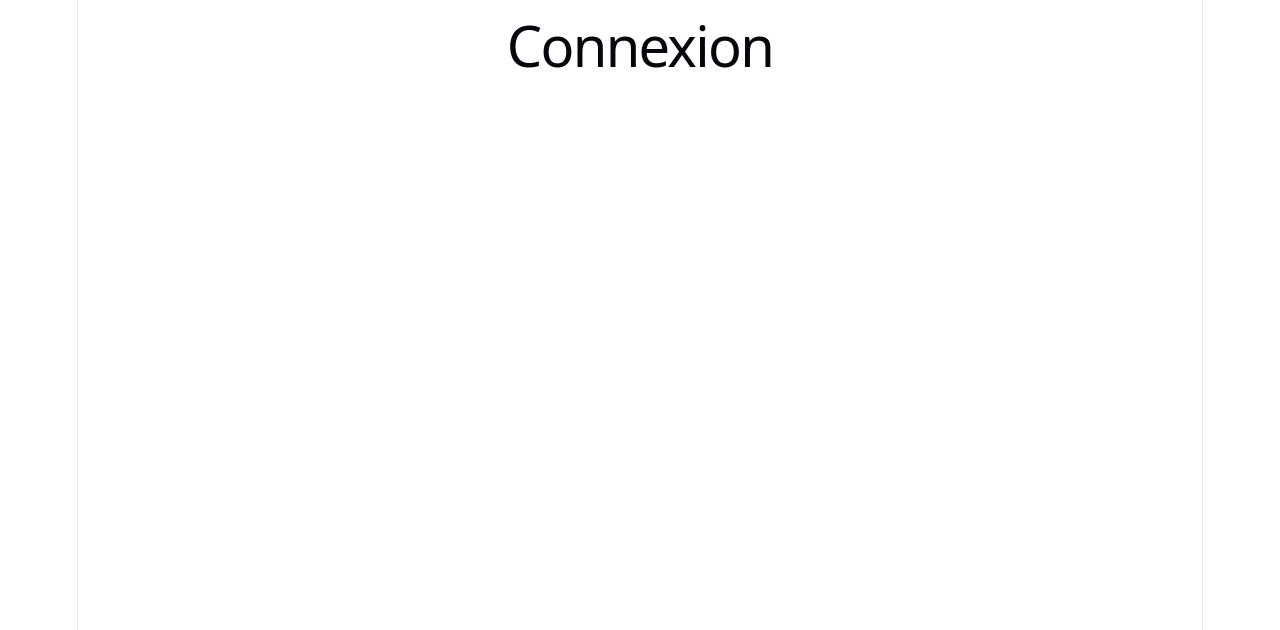
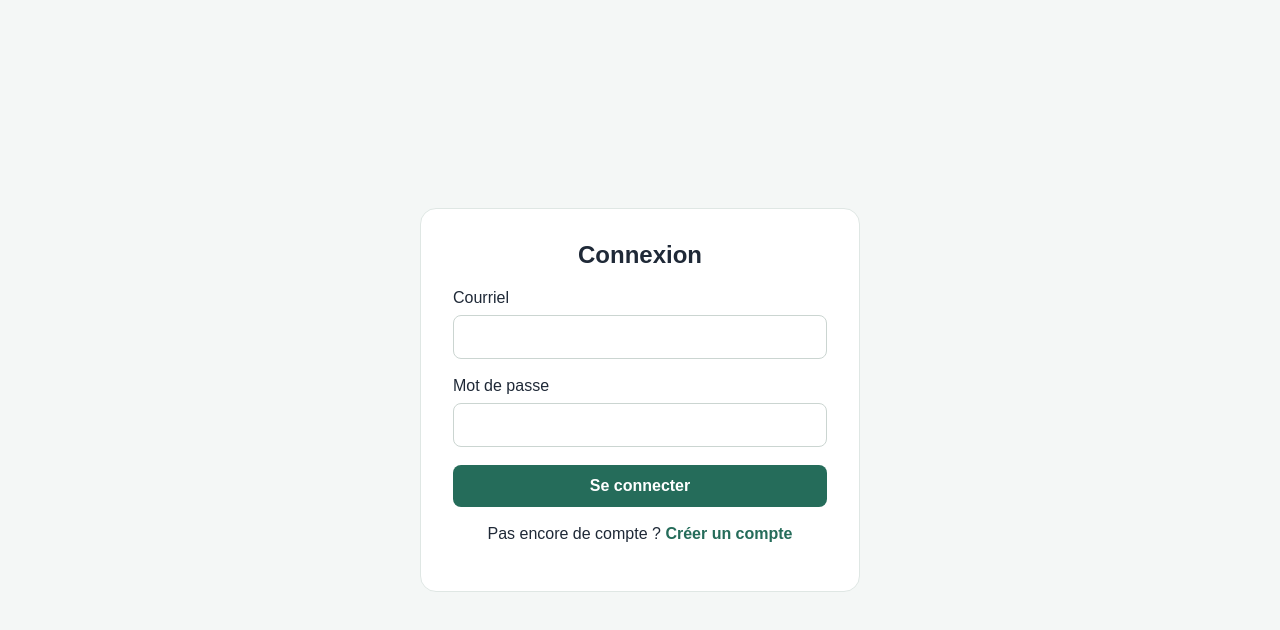
Before and after one commit to favry0001/mindharbor, a React (Vite) app in the folder client/: page /login in a window 1280 px wide. Shown: the top 630 px of the page. Built offline with nearby package versions, Linux system fonts and the light colour scheme; no server answers.

Commit message:
Ajout du layout et de la page de connexion

```diff
--- a/client/src/App.tsx
+++ b/client/src/App.tsx
@@ -1,5 +1,6 @@
 import { BrowserRouter, Route, Routes } from "react-router-dom";
 
+import Layout from "./components/Layout";
 import HomePage from "./pages/HomePage";
 import LoginPage from "./pages/LoginPage";
 import RegisterPage from "./pages/RegisterPage";
@@ -20,6 +21,8 @@ function App() {
         <Route path="/" element={<HomePage />} />
         <Route path="/login" element={<LoginPage />} />
         <Route path="/register" element={<RegisterPage />} />
+
+        <Route element={<Layout />}>
           <Route path="/dashboard" element={<DashboardPage />} />
           <Route path="/journal" element={<JournalPage />} />
           <Route path="/trends" element={<TrendsPage />} />
@@ -29,6 +32,7 @@ function App() {
           <Route path="/messages" element={<MessagesPage />} />
           <Route path="/profile" element={<ProfilePage />} />
           <Route path="/admin" element={<AdminPage />} />
+        </Route>
       </Routes>
     </BrowserRouter>
   );
--- /dev/null
+++ b/client/src/components/Layout.tsx
@@ -0,0 +1,27 @@
+import { Link, Outlet } from "react-router-dom";
+
+export default function Layout() {
+  return (
+    <div className="app-shell">
+      <header className="navbar">
+        <Link to="/" className="brand">
+          MindHarbor
+        </Link>
+
+        <nav>
+          <Link to="/dashboard">Tableau de bord</Link>
+          <Link to="/journal">Journal</Link>
+          <Link to="/trends">Tendances</Link>
+          <Link to="/resources">Ressources</Link>
+          <Link to="/groups">Groupes</Link>
+          <Link to="/messages">Messages</Link>
+          <Link to="/profile">Profil</Link>
+        </nav>
+      </header>
+
+      <main className="page-container">
+        <Outlet />
+      </main>
+    </div>
+  );
+}
--- a/client/src/index.css
+++ b/client/src/index.css
@@ -1,111 +1,372 @@
 :root {
-  --text: #6b6375;
-  --text-h: #08060d;
-  --bg: #fff;
-  --border: #e5e4e7;
-  --code-bg: #f4f3ec;
-  --accent: #aa3bff;
-  --accent-bg: rgba(170, 59, 255, 0.1);
-  --accent-border: rgba(170, 59, 255, 0.5);
-  --social-bg: rgba(244, 243, 236, 0.5);
-  --shadow:
-    rgba(0, 0, 0, 0.1) 0 10px 15px -3px, rgba(0, 0, 0, 0.05) 0 4px 6px -2px;
-
-  --sans: system-ui, 'Segoe UI', Roboto, sans-serif;
-  --heading: system-ui, 'Segoe UI', Roboto, sans-serif;
-  --mono: ui-monospace, Consolas, monospace;
-
-  font: 18px/145% var(--sans);
-  letter-spacing: 0.18px;
-  color-scheme: light dark;
-  color: var(--text);
-  background: var(--bg);
-  font-synthesis: none;
-  text-rendering: optimizeLegibility;
-  -webkit-font-smoothing: antialiased;
-  -moz-osx-font-smoothing: grayscale;
-
-  @media (max-width: 1024px) {
-    font-size: 16px;
-  }
+  font-family: Arial, sans-serif;
+  color: #1f2937;
+  background: #f4f7f6;
 }
 
-@media (prefers-color-scheme: dark) {
-  :root {
-    --text: #9ca3af;
-    --text-h: #f3f4f6;
-    --bg: #16171d;
-    --border: #2e303a;
-    --code-bg: #1f2028;
-    --accent: #c084fc;
-    --accent-bg: rgba(192, 132, 252, 0.15);
-    --accent-border: rgba(192, 132, 252, 0.5);
-    --social-bg: rgba(47, 48, 58, 0.5);
-    --shadow:
-      rgba(0, 0, 0, 0.4) 0 10px 15px -3px, rgba(0, 0, 0, 0.25) 0 4px 6px -2px;
-  }
-
-  #social .button-icon {
-    filter: invert(1) brightness(2);
-  }
-}
-
-#root {
-  width: 1126px;
-  max-width: 100%;
-  margin: 0 auto;
-  text-align: center;
-  border-inline: 1px solid var(--border);
-  min-height: 100svh;
-  display: flex;
-  flex-direction: column;
+* {
   box-sizing: border-box;
 }
 
 body {
   margin: 0;
+  min-width: 320px;
+  min-height: 100vh;
 }
 
-h1,
-h2 {
-  font-family: var(--heading);
-  font-weight: 500;
-  color: var(--text-h);
+a {
+  color: inherit;
+  text-decoration: none;
 }
 
-h1 {
-  font-size: 56px;
-  letter-spacing: -1.68px;
-  margin: 32px 0;
-  @media (max-width: 1024px) {
-    font-size: 36px;
-    margin: 20px 0;
+button,
+input,
+textarea,
+select {
+  font: inherit;
+}
+
+button {
+  cursor: pointer;
+}
+
+.app-shell {
+  min-height: 100vh;
+}
+
+.navbar {
+  display: flex;
+  align-items: center;
+  justify-content: space-between;
+  gap: 24px;
+  padding: 18px 32px;
+  background: white;
+  border-bottom: 1px solid #dfe7e4;
+}
+
+.brand {
+  font-size: 24px;
+  font-weight: bold;
+  color: #256c5a;
+}
+
+.navbar nav {
+  display: flex;
+  flex-wrap: wrap;
+  gap: 18px;
+}
+
+.navbar nav a:hover {
+  color: #256c5a;
+}
+
+.page-container {
+  width: min(1100px, 92%);
+  margin: 0 auto;
+  padding: 40px 0;
+}
+
+.card {
+  background: white;
+  border: 1px solid #dfe7e4;
+  border-radius: 14px;
+  padding: 24px;
+}
+
+.form-page {
+  min-height: 100vh;
+  display: flex;
+  align-items: center;
+  justify-content: center;
+  padding: 24px;
+  background: #f4f7f6;
+}
+
+.form-card {
+  width: 100%;
+  max-width: 440px;
+  padding: 32px;
+  background: white;
+  border-radius: 16px;
+  border: 1px solid #dfe7e4;
+}
+
+.form-card h1 {
+  margin-top: 0;
+  text-align: center;
+}
+
+.form-group {
+  display: flex;
+  flex-direction: column;
+  gap: 8px;
+  margin-bottom: 18px;
+}
+
+.form-group input,
+.form-group textarea,
+.form-group select {
+  padding: 12px;
+  border: 1px solid #cbd5d1;
+  border-radius: 8px;
+}
+
+.primary-button {
+  width: 100%;
+  padding: 12px 18px;
+  border: none;
+  border-radius: 8px;
+  background: #256c5a;
+  color: white;
+  font-weight: bold;
+}
+
+.primary-button:disabled {
+  opacity: 0.6;
+  cursor: not-allowed;
+}
+
+.error-message {
+  margin-bottom: 16px;
+  color: #b42318;
+}
+
+.helper-text {
+  margin-top: 18px;
+  text-align: center;
+}
+
+.helper-text a {
+  color: #256c5a;
+  font-weight: bold;
+}
+
+@media (max-width: 750px) {
+  .navbar {
+    align-items: flex-start;
+    flex-direction: column;
+    padding: 18px;
+  }
+
+  .navbar nav {
+    gap: 12px;
+  }
+
+  .page-container {
+    width: 94%;
+    padding: 24px 0;
   }
 }
-h2 {
-  font-size: 24px;
-  line-height: 118%;
-  letter-spacing: -0.24px;
-  margin: 0 0 8px;
-  @media (max-width: 1024px) {
-    font-size: 20px;
+.page-header {
+  display: flex;
+  justify-content: space-between;
+  align-items: flex-start;
+  gap: 24px;
+  margin-bottom: 32px;
+}
+
+.page-header h1 {
+  margin: 4px 0 8px;
+  font-size: 36px;
+}
+
+.eyebrow {
+  margin: 0;
+  color: #256c5a;
+  font-weight: bold;
+}
+
+.page-description {
+  margin: 0;
+  color: #64748b;
+}
+
+.action-link {
+  padding: 12px 18px;
+  border-radius: 8px;
+  background: #256c5a;
+  color: white;
+  font-weight: bold;
+}
+
+.stats-grid {
+  display: grid;
+  grid-template-columns: repeat(4, 1fr);
+  gap: 18px;
+  margin-bottom: 24px;
+}
+
+.stat-card {
+  display: flex;
+  flex-direction: column;
+  gap: 8px;
+}
+
+.stat-card p {
+  margin: 0;
+  color: #64748b;
+}
+
+.stat-card strong {
+  display: block;
+  margin-bottom: 4px;
+}
+
+.stat-card span {
+  display: block;
+}
+
+.dashboard-grid {
+  display: grid;
+  grid-template-columns: 1fr 1fr;
+  gap: 20px;
+}
+
+.card h2 {
+  margin-top: 0;
+}
+
+.text-link {
+  color: #256c5a;
+  font-weight: bold;
+}
+
+@media (max-width: 800px) {
+  .page-header {
+    flex-direction: column;
+  }
+
+  .stats-grid {
+    grid-template-columns: repeat(2, 1fr);
+  }
+
+  .dashboard-grid {
+    grid-template-columns: 1fr;
   }
 }
-p {
-  margin: 0;
+
+@media (max-width: 450px) {
+  .stats-grid {
+    grid-template-columns: 1fr;
+  }
 }
 
-code,
-.counter {
-  font-family: var(--mono);
-  display: inline-flex;
-  border-radius: 4px;
-  color: var(--text-h);
+.journal-grid {
+  display: grid;
+  grid-template-columns: 2fr 1fr;
+  gap: 24px;
+  margin-bottom: 24px;
 }
 
-code {
-  font-size: 15px;
-  line-height: 135%;
-  padding: 4px 8px;
-  background: var(--code-bg);
+.journal-form h2,
+.journal-side h2,
+.journal-history h2 {
+  margin-top: 0;
 }
+
+.metrics-grid {
+  display: grid;
+  grid-template-columns: repeat(4, 1fr);
+  gap: 16px;
+}
+
+.journal-form textarea {
+  resize: vertical;
+}
+
+.success-message {
+  padding: 12px;
+  border-radius: 8px;
+  background: #e7f5ef;
+  color: #1d6654;
+}
+
+.journal-side {
+  height: fit-content;
+}
+
+.journal-side p {
+  color: #64748b;
+  line-height: 1.6;
+}
+
+.journal-scale {
+  display: flex;
+  justify-content: space-between;
+  gap: 12px;
+  margin-top: 24px;
+  padding-top: 16px;
+  border-top: 1px solid #dfe7e4;
+  color: #64748b;
+  font-size: 14px;
+}
+
+.journal-history {
+  margin-top: 24px;
+}
+
+.history-empty {
+  padding: 24px 0;
+  color: #64748b;
+}
+
+@media (max-width: 850px) {
+  .journal-grid {
+    grid-template-columns: 1fr;
+  }
+
+  .metrics-grid {
+    grid-template-columns: repeat(2, 1fr);
+  }
+}
+
+@media (max-width: 450px) {
+  .metrics-grid {
+    grid-template-columns: 1fr;
+  }
+}
+
+.period-buttons {
+  display: flex;
+  gap: 10px;
+  margin-bottom: 24px;
+}
+
+.period-button {
+  padding: 10px 16px;
+  border: 1px solid #cbd5d1;
+  border-radius: 8px;
+  background: white;
+}
+
+.period-button.active {
+  background: #256c5a;
+  color: white;
+  border-color: #256c5a;
+}
+
+.trends-chart {
+  margin-top: 24px;
+}
+
+.trends-chart h2 {
+  margin-top: 0;
+}
+
+.chart-container {
+  width: 100%;
+  margin-top: 24px;
+}
+
+.insight-card {
+  margin-top: 24px;
+}
+
+.insight-card h2 {
+  margin-top: 0;
+}
+
+.insight-card p {
+  color: #64748b;
+  line-height: 1.6;
+}
--- a/client/src/pages/LoginPage.tsx
+++ b/client/src/pages/LoginPage.tsx
@@ -1,3 +1,93 @@
+import { useState } from "react";
+import { Link, useNavigate } from "react-router-dom";
+import api from "../api/axios";
+import { useAuth } from "../context/AuthContext";
+import type { User } from "../types/User";
+
+type LoginResponse = {
+  user: User;
+  accessToken: string;
+  refreshToken: string;
+};
+
 export default function LoginPage() {
-  return <h1>Connexion</h1>;
+  const navigate = useNavigate();
+  const { login } = useAuth();
+
+  const [email, setEmail] = useState("");
+  const [password, setPassword] = useState("");
+  const [error, setError] = useState("");
+  const [loading, setLoading] = useState(false);
+
+  async function handleSubmit(event: React.FormEvent<HTMLFormElement>) {
+    event.preventDefault();
+
+    setError("");
+    setLoading(true);
+
+    try {
+      const response = await api.post<LoginResponse>("/auth/login", {
+        email,
+        password,
+      });
+
+      login(
+        response.data.user,
+        response.data.accessToken,
+        response.data.refreshToken
+      );
+
+      navigate("/dashboard");
+    } catch {
+      setError("Courriel ou mot de passe incorrect.");
+    } finally {
+      setLoading(false);
+    }
+  }
+
+  return (
+    <main className="form-page">
+      <section className="form-card">
+        <h1>Connexion</h1>
+
+        <form onSubmit={handleSubmit}>
+          <div className="form-group">
+            <label htmlFor="email">Courriel</label>
+            <input
+              id="email"
+              type="email"
+              value={email}
+              onChange={(event) => setEmail(event.target.value)}
+              required
+            />
+          </div>
+
+          <div className="form-group">
+            <label htmlFor="password">Mot de passe</label>
+            <input
+              id="password"
+              type="password"
+              value={password}
+              onChange={(event) => setPassword(event.target.value)}
+              required
+            />
+          </div>
+
+          {error && <p className="error-message">{error}</p>}
+
+          <button
+            className="primary-button"
+            type="submit"
+            disabled={loading}
+          >
+            {loading ? "Connexion..." : "Se connecter"}
+          </button>
+        </form>
+
+        <p className="helper-text">
+          Pas encore de compte ? <Link to="/register">Créer un compte</Link>
+        </p>
+      </section>
+    </main>
+  );
 }
```
Lines whose indentation alone changed are shown as unchanged.
